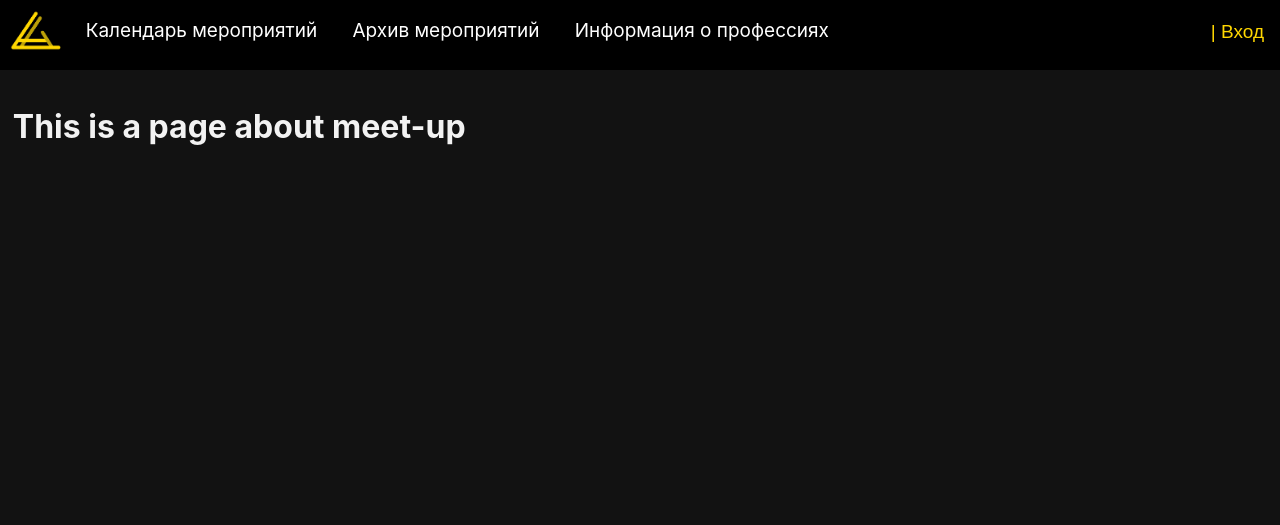
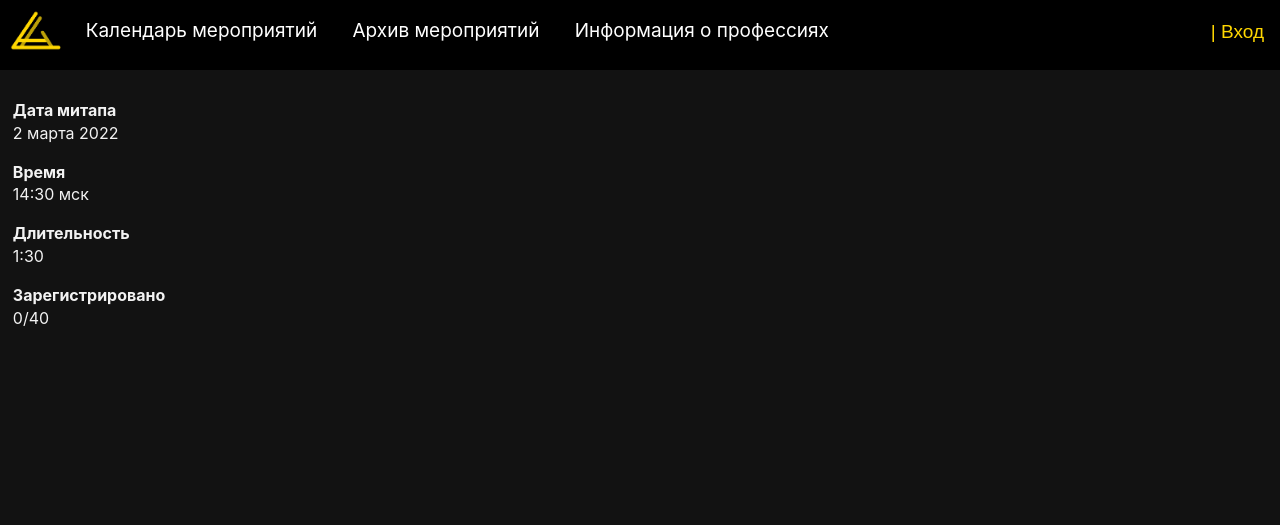
Before and after one commit to BLANK-21-22/lore_prof, a Flask app: page /aboutMeet/1 in a window 1280 px wide. Shown: the top 525 px of the page. Run offline with Flask 2, Linux system fonts and the light colour scheme; data that the repository does not hold is empty; parts of the project's set-up code (start-up, migrations or seed data) failed here and were passed over.

Commit message:
Немного main

```diff
--- a/app/templates/aboutMeet.html
+++ b/app/templates/aboutMeet.html
@@ -19,21 +19,34 @@
     <main>
         <div class="meetInfoDiv">
             <div class="meetDate">
-
+                <p><b>Дата митапа</b>
+            	<br>
+            	2 марта 2022
+            	</p>
             </div>
             <div class="meetTime">
-
+                <p><b>Время</b>
+                <br>
+                14:30 мск
+            	</p>
             </div>
             <div class="meetLen">
-
+                <p><b>Длительность</b>
+                <br>
+                1:30
+            	</p>
             </div>
             <div class="meetQualPeop">
-
+                <p><b>Зарегистрировано</b>
+                <br>
+                0/40
+            	</p>
             </div>
 
         </div>
 
-        <h1>This is a page about meet-up</h1>
+	<div class="meetDescription"
+	</div>
     </main>
 	</div>
 
```
